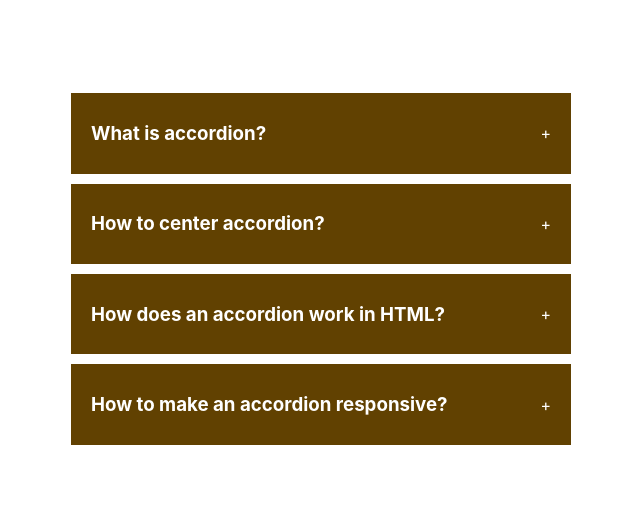
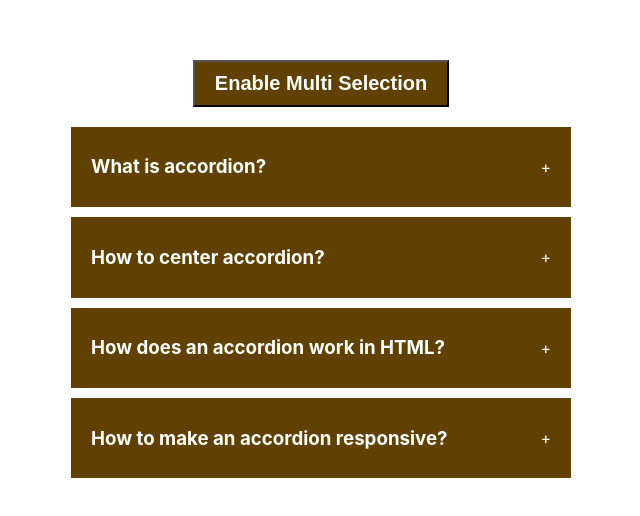
Before and after one commit to edmyrbatiancila/react-interview-projects, a React (Create React App) app: page / in a window 1280 px wide. Shown: the part 126-642 px from the top of the page, without its empty margins (319-959 px from the left). Built offline with nearby package versions, Linux system fonts and the light colour scheme.

Commit message:
Update Accordion component

```diff
--- a/src/components/accordian/index.jsx
+++ b/src/components/accordian/index.jsx
@@ -6,31 +6,56 @@
 
 export default function Accordian() {
     const[selected, setSelected] = useState(null);
+    const [enableMultiSelection, setEnableMultiSelection] = useState(false);
+    const [multiple, setMultiple] = useState([]);
 
     function handleSingleSelection(getCurrentId) {
         setSelected(getCurrentId === selected ? null : getCurrentId);
     };
 
-    console.log(selected);
+    function handleMultiSelection(getCurrentId) {
+        let cpyMultiple = [...multiple];
+        const findIndexOfCurrentId = cpyMultiple.indexOf(getCurrentId);
+
+        console.log(findIndexOfCurrentId);
+
+        if(findIndexOfCurrentId === -1) cpyMultiple.push(getCurrentId)
+        else cpyMultiple.splice(findIndexOfCurrentId, 1);
+
+        setMultiple(cpyMultiple);
+    };
+
+    console.log(selected, multiple);
 
     return(
         <div className="wrapper">
+            <button onClick={() => setEnableMultiSelection(!enableMultiSelection)}>Enable Multi Selection</button>
             <div className="accordian">
-                {
-                    data && data.length > 0 ?
-                    data.map(dataItem => <div className="item">
-                        <div onClick={() =>handleSingleSelection(dataItem.id)} className="title">
+                {data && data.length > 0 ? (
+                    data.map(dataItem => (
+                    <div className="item">
+                        <div
+                            onClick={
+                            enableMultiSelection
+                            ? () =>handleMultiSelection(dataItem.id)
+                            : () =>handleSingleSelection(dataItem.id)
+                            } className="title">
                             <h3>{dataItem.question}</h3>
                             <span>+</span>
                         </div>
-                        {
-                            selected === dataItem.id ?
-                            <div className="content">{dataItem.answer}</div>
-                            : <div></div>
+                        {enableMultiSelection
+                            ? multiple.indexOf(dataItem.id) !== -1 && (
+                                <div className="content">{dataItem.answer}</div>
+                            )
+                            : selected === dataItem.id && (
+                                <div className="content">{dataItem.answer}</div>
+                            )
                         }
-                    </div>)
-                    : <div>No data found !</div>
-                }
+                    </div>
+                    ))
+                ) : (
+                    <div>No data found !</div>
+                )}
             </div>
         </div>
     );
--- a/src/components/accordian/styles.css
+++ b/src/components/accordian/styles.css
@@ -1,9 +1,24 @@
+/* * {
+    outline: 1px dotted red;
+} */
+
 .wrapper {
     display: flex;
     height: 100vh;
     width: 100vw;
     justify-content: center;
     align-items: center;
+    flex-direction: column;
+    gap: 20px;
+}
+
+.wrapper button {
+    padding: 10px 20px;
+    background: #614101;
+    color: white;
+    font-weight: bold;
+    font-size: 20px;
+    cursor: pointer;
 }
 
 .accordian {
```
